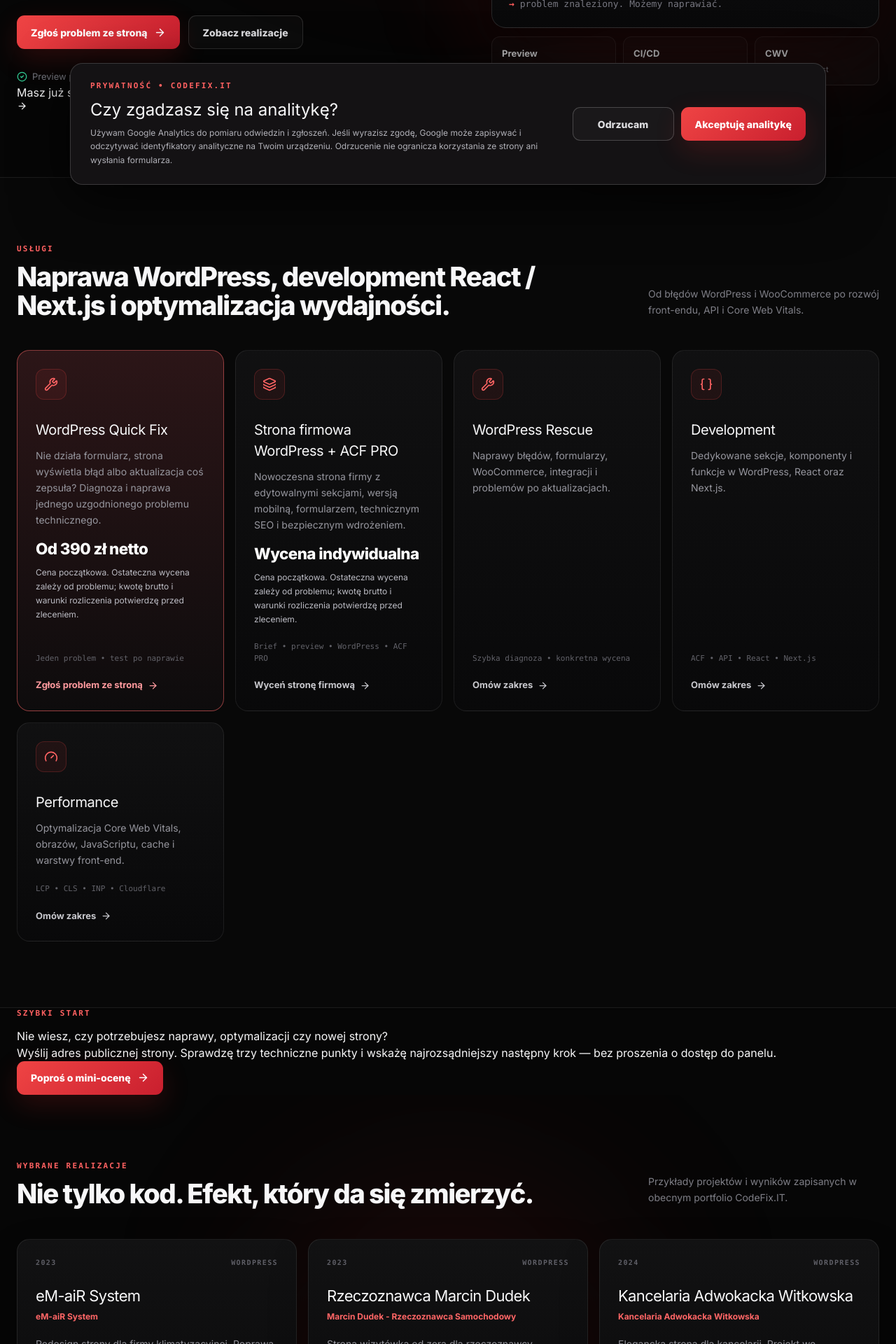
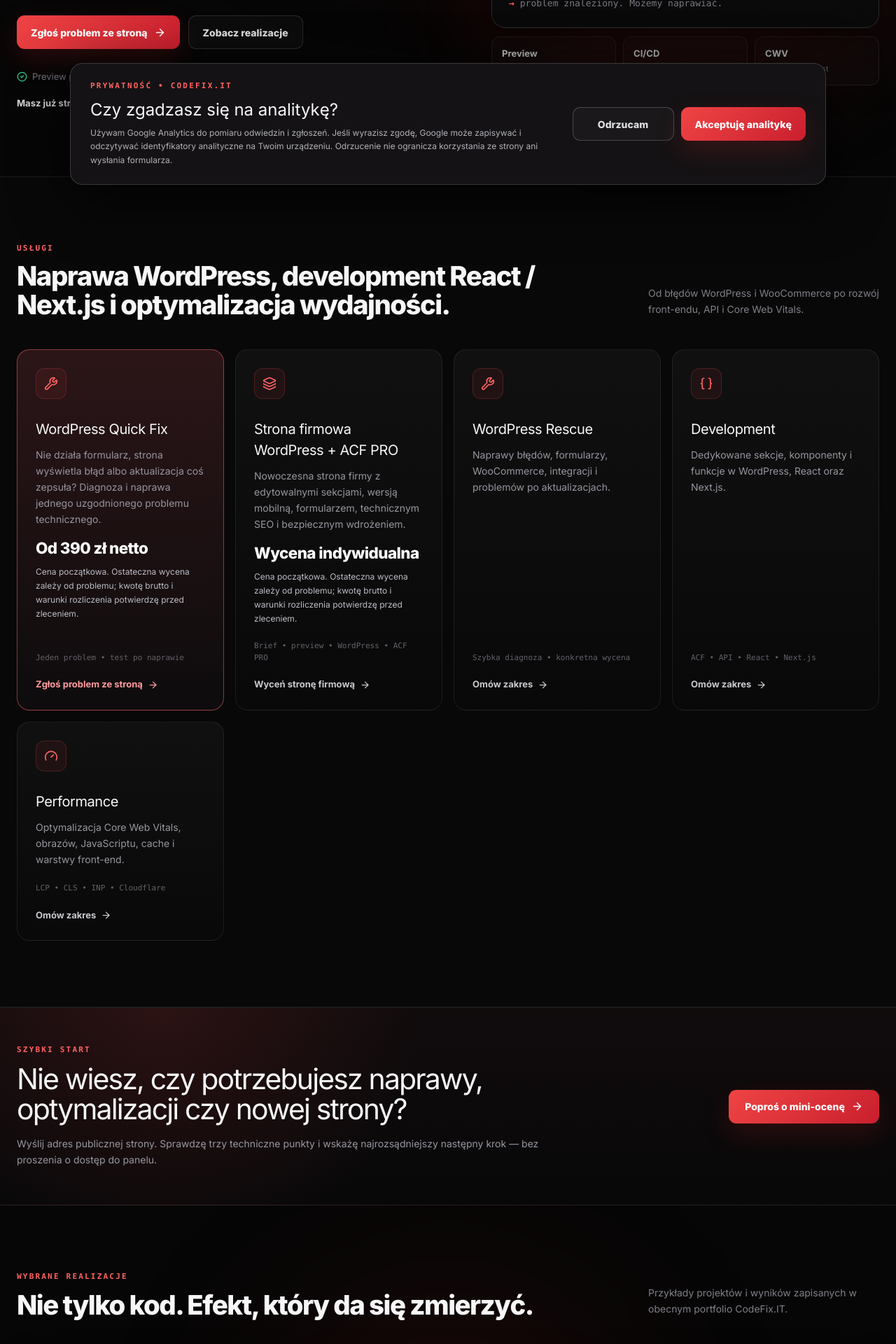
Before and after one commit to wwwCodeFixIT/CodeFix.IT---Portfolio-Short, a React (Vite) app: page / in a window 1280 px wide. Shown: the part 520-2440 px from the top of the page at 70% size. Built offline with nearby package versions, Linux system fonts and the light colour scheme.

Commit message:
style(sales): polish business-site and mini-audit conversion entry points

```diff
--- a/src/pages/HomepageV1.v3.css
+++ b/src/pages/HomepageV1.v3.css
@@ -890,3 +890,80 @@
     min-height: 0;
   }
 }
+
+
+/* Revenue funnel: CodeFix Business + public mini-audit entry point */
+.cf-mini-audit-link {
+  display: inline-flex;
+  align-items: center;
+  gap: 8px;
+  width: fit-content;
+  margin-top: 18px;
+  color: #d9d9dd;
+  font-size: 13px;
+  font-weight: 700;
+  text-decoration: none;
+  text-underline-offset: 4px;
+}
+.cf-mini-audit-link:hover {
+  color: #ff8b8f;
+}
+.cf-mini-audit-link:focus-visible,
+.cf-revenue-strip a:focus-visible {
+  outline: 3px solid #ff9a9e;
+  outline-offset: 4px;
+  border-radius: 8px;
+}
+.cf-revenue-strip {
+  border-block: 1px solid rgba(255, 255, 255, 0.08);
+  background:
+    radial-gradient(circle at 18% 0%, rgba(239, 68, 68, 0.12), transparent 34%),
+    linear-gradient(180deg, rgba(18, 12, 13, 0.94), rgba(8, 8, 9, 0.98));
+}
+.cf-revenue-strip-inner {
+  min-height: 250px;
+  display: grid;
+  grid-template-columns: minmax(0, 1.5fr) auto;
+  align-items: center;
+  gap: 48px;
+  padding-block: 52px;
+}
+.cf-revenue-strip-inner h2 {
+  max-width: 820px;
+  margin: 0;
+  color: #f7f7f8;
+  font-size: clamp(28px, 3.2vw, 46px);
+  line-height: 1.05;
+  letter-spacing: -0.045em;
+}
+.cf-revenue-strip-inner p:not(.cf-section-kicker) {
+  max-width: 760px;
+  margin: 16px 0 0;
+  color: #97979f;
+  font-size: 14px;
+  line-height: 1.7;
+}
+.cf-revenue-strip .cf-button {
+  min-width: 215px;
+  justify-content: center;
+}
+@media (max-width: 860px) {
+  .cf-revenue-strip-inner {
+    grid-template-columns: 1fr;
+    gap: 24px;
+  }
+  .cf-revenue-strip .cf-button {
+    width: 100%;
+    max-width: 360px;
+  }
+}
+@media (max-width: 640px) {
+  .cf-mini-audit-link {
+    width: 100%;
+    align-items: flex-start;
+  }
+  .cf-revenue-strip-inner {
+    min-height: 0;
+    padding-block: 40px;
+  }
+}
```
